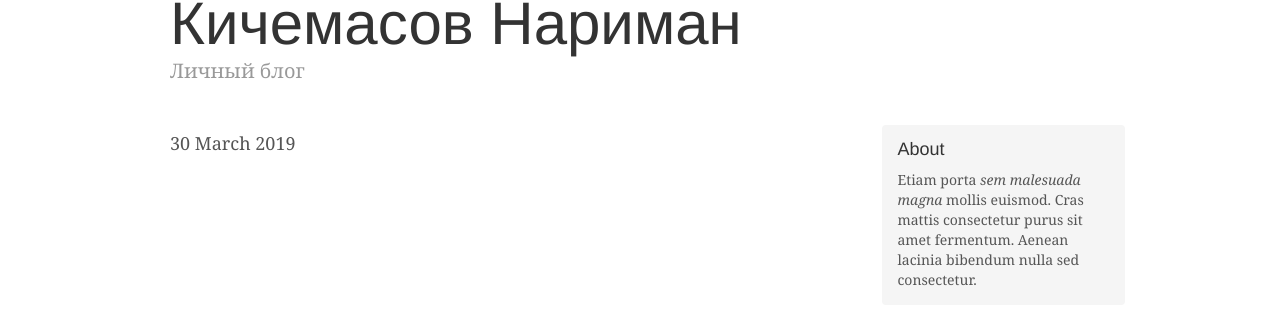
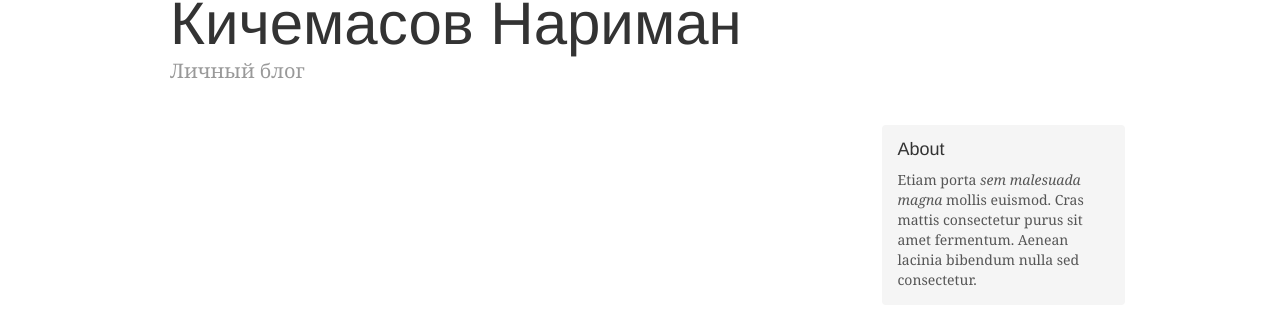
Before and after one commit to narimansnow/narimansnow.github.io, a Jekyll site: the page built from index1.html, in a window 1280 px wide. Shown: the part 99-425 px from the top of the page. Built offline with Jekyll 4.4.1, drawn with Linux system fonts in a browser that asks for light colours; nearby versions of some CDN libraries; library files that are not in the unit come from our copies.

Commit message:
Update index1.html

```diff
--- a/index1.html
+++ b/index1.html
@@ -1,16 +1,3 @@
 ---
 layout: default
 ---
-
-
-
-
-
-<div class="blog-post">
-            <h2 class="blog-post-title"><a href="{{posts.url|prepend: site.baseurl}}">{{ posts.title }}</a></h2>
-            <time class="post_date">30 March 2019</time>
-
- {{ posts.content }}
-
-
-          </div>
```
